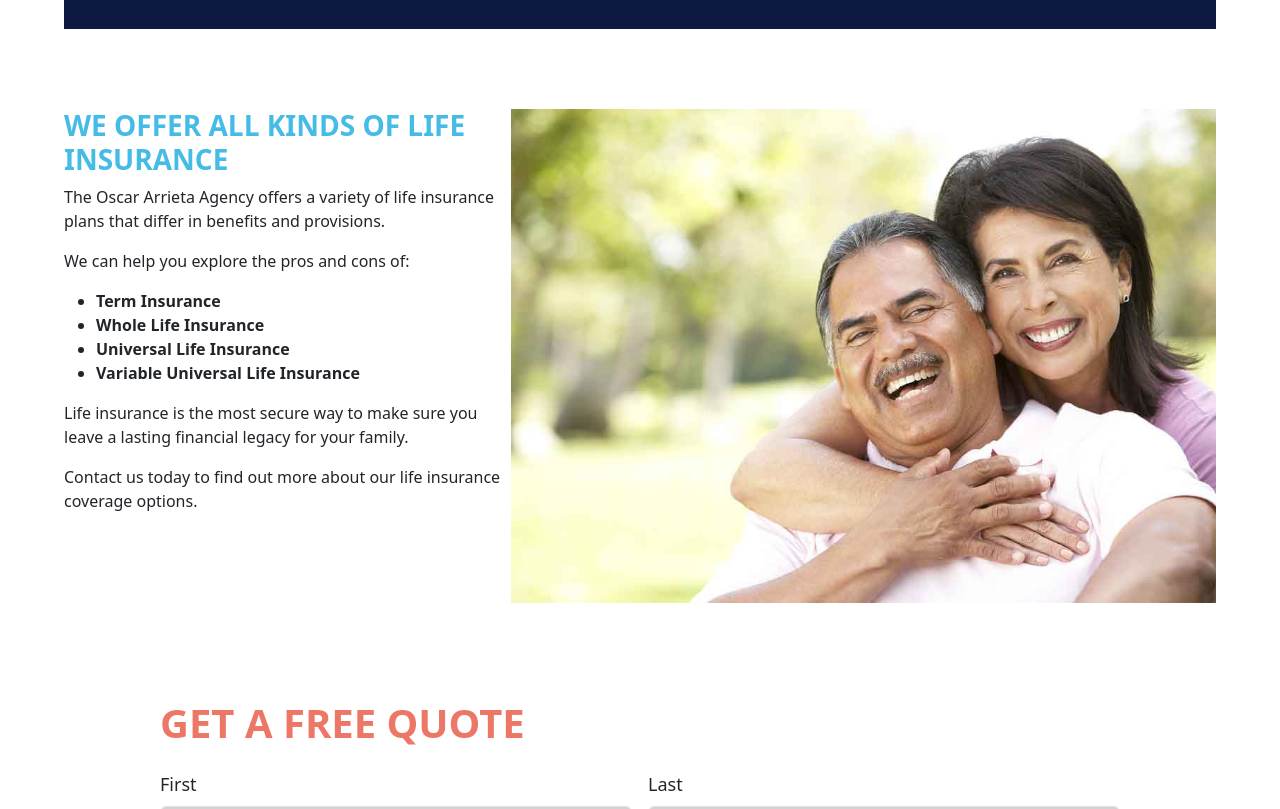
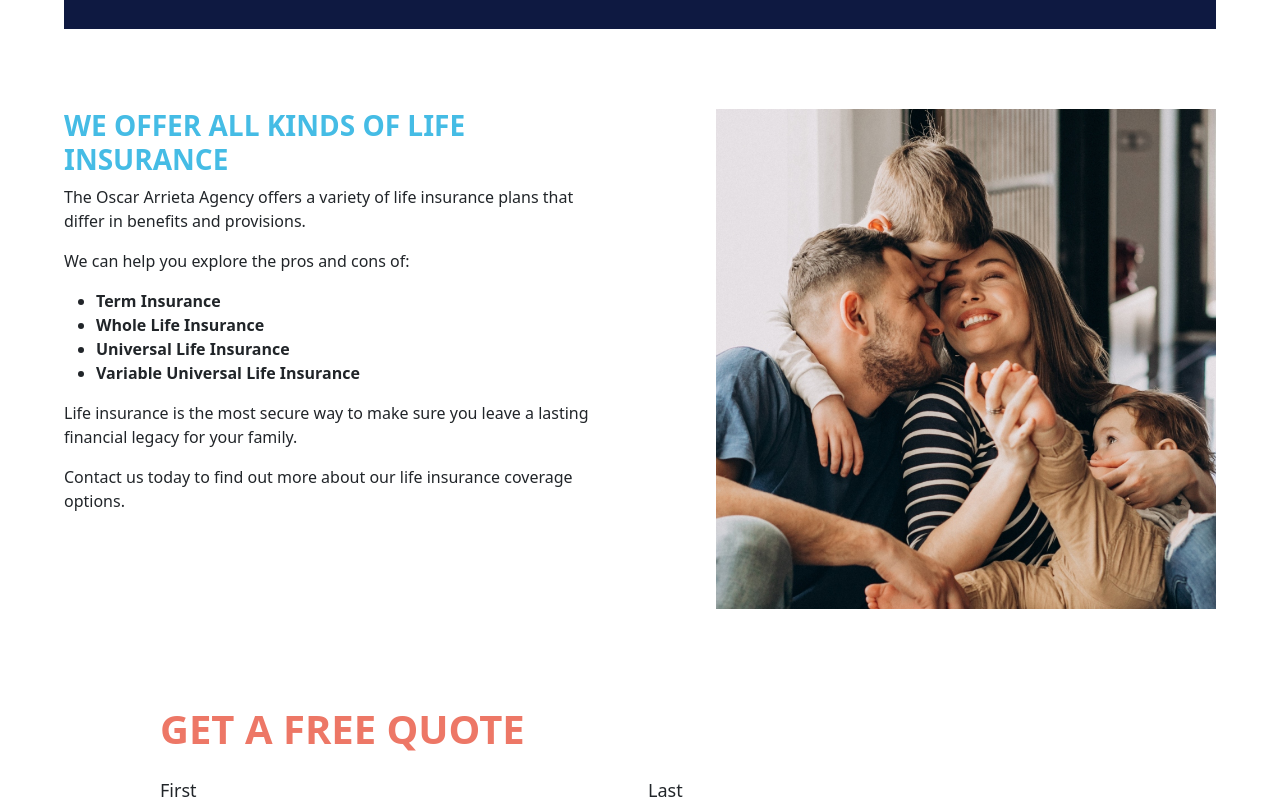
Before and after one commit to Ccyr01/arrieta, a website: page lifeInsurance/index.html in a window 1280 px wide. Shown: the part 691-1500 px from the top of the page. Drawn offline with nearby package versions, Linux system fonts and the light colour scheme.

Commit message:
life insurance made me change css for all

```diff
--- a/lifeInsurance/index.html
+++ b/lifeInsurance/index.html
@@ -155,7 +155,7 @@
                     <p>Contact us today to find out more about our life insurance coverage options.</p>
                 </div>
                 <div class="emergency-coverage-img">
-                    <img src="../images/lifeInsurance.jpg">
+                    <img src="../images/LifeInsuranceFrontPage.jpg">
                 </div>
             </div>
         </div>
--- a/scss/sections/_home-insurance.scss
+++ b/scss/sections/_home-insurance.scss
@@ -136,11 +136,12 @@
                 display: flex;
                 justify-content: space-between;
                 margin-top: 5rem;
+                max-height: 500px;
                 @include media-breakpoint-down(md){
                     flex-direction: column;
                 }
                 .emergency-coverage{
-                    // width: 48%;
+                    width: 48%;
                     h3{
                         color: $header-color;
                         font-weight: 800;
@@ -148,14 +149,16 @@
 
                 }
                 .emergency-coverage-img{
-                    // width:48%;
-                    width: 1200px;
+                    width:48%;
+                    max-width: 1200px;
+                    text-align: end;
                     @include media-breakpoint-down(md){
                         width: 100%
                     }
                 }
                 .emergency-coverage-img img{
-                    width: 100%;
+                    height: 100%;
+                    overflow: hidden;
                 }
             }
         }
--- a/scss/sections/_insurance-links.scss
+++ b/scss/sections/_insurance-links.scss
@@ -76,7 +76,7 @@
       background-position: right;
     }
     .life {
-      background-image: url("../../images/lifeInsurance.jpg");
+      background-image: url("../../images/LifeInsuranceFrontPage.jpg");
       background-size: cover;
       background-position: right;
     }
```
Also changed, not shown: assets/css/style.css, images/LifeInsuranceFrontPage.jpg (added), 1 other file.
